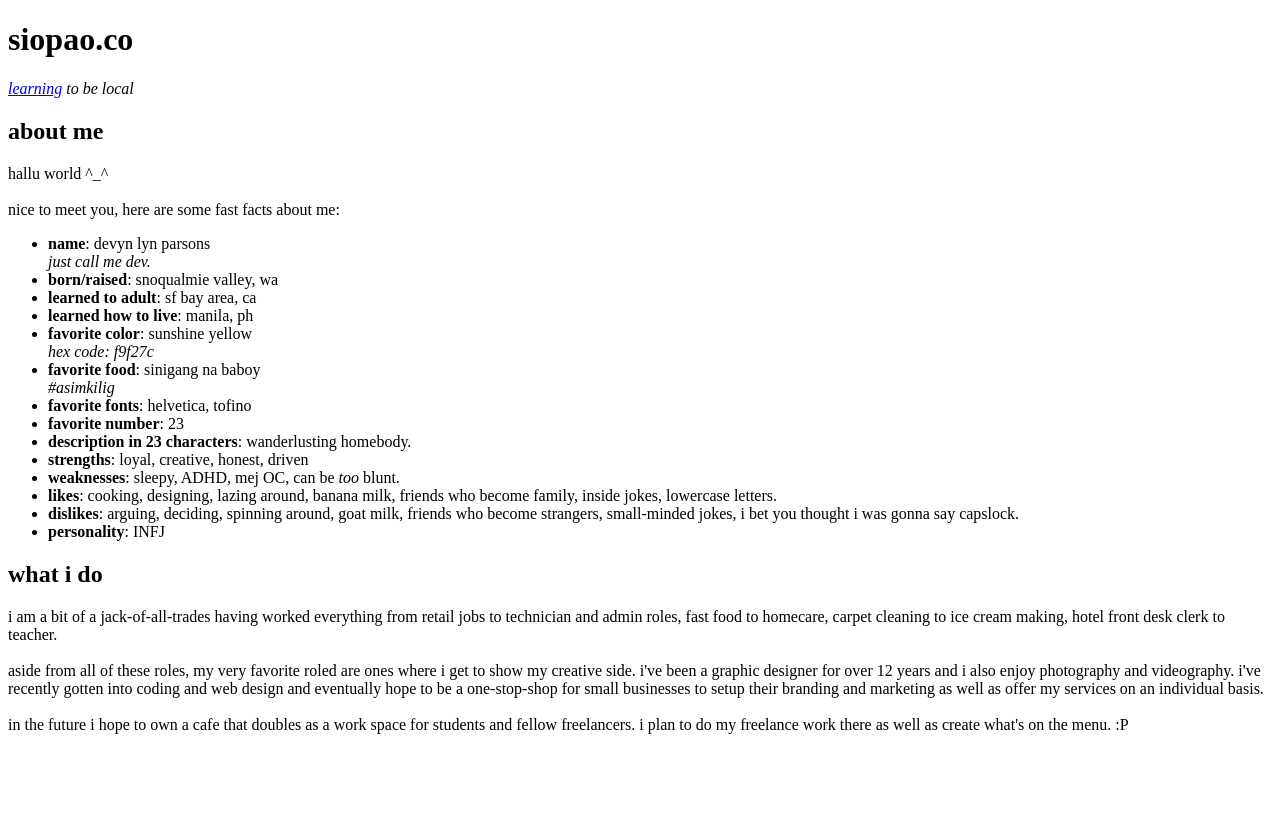
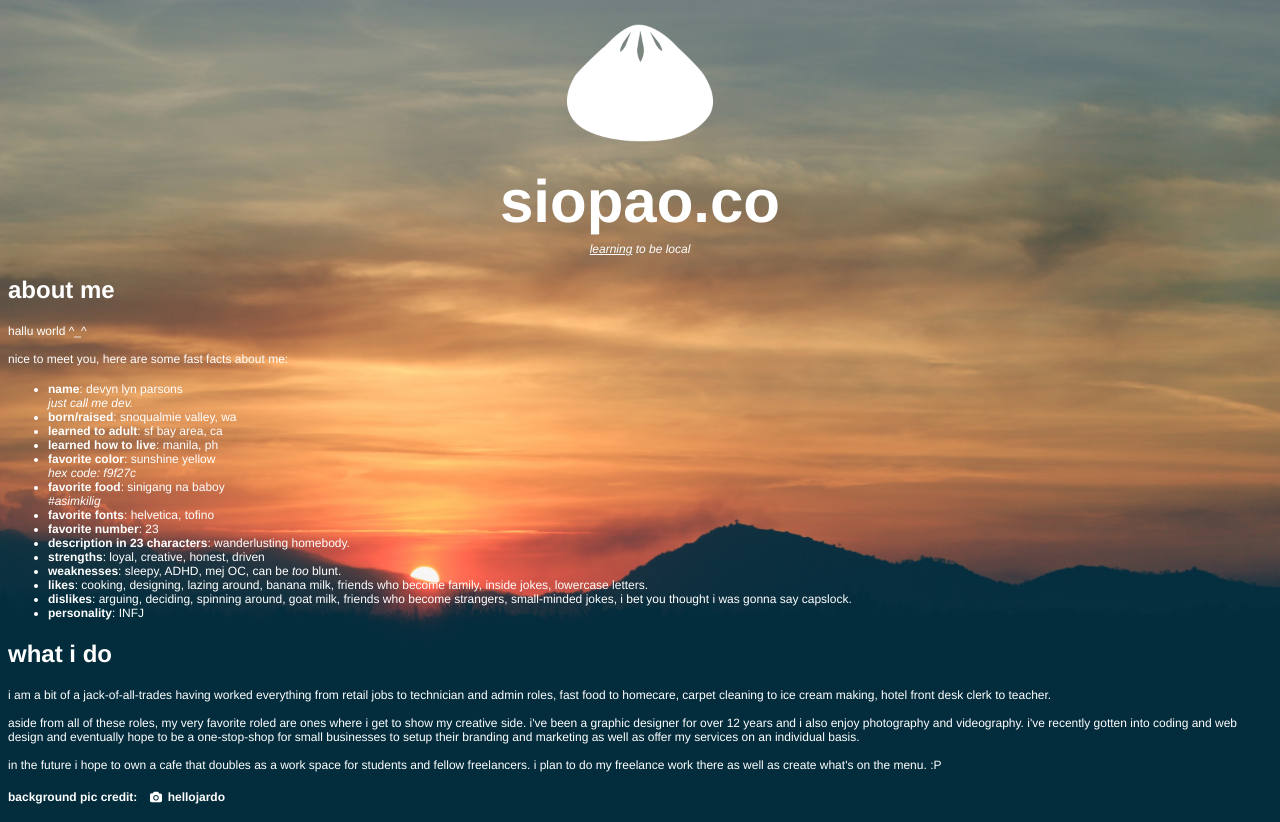
Before and after one commit to devynlyn/siopao_github, a plain HTML site: page index.html in a window 1280 px wide. Before the commit the page ends 800 px from the top, so only its background shows below. Drawn offline with Linux system fonts and the light colour scheme; files whose address does not match are found by name.

Commit message:
finished for now

```diff
--- a/index.html
+++ b/index.html
@@ -6,8 +6,10 @@
   </head>
   <body>
     <div class="header">
+      <img src="file:///Users/devyn/Coding%20Projects/siopao/github/resources/images/siopao%20shape.png"
+      style="width:150x;height:150px;">
       <h1>siopao.co</h1>
-      <p><em><a href="http://siopao.co">learning</a> to be local</em></p>
+      <p><em><a href="http://siopao.co" target="_blank">learning</a> to be local</em></p>
     </div>
     <h2>about me</h2>
       <p>hallu world ^_^
@@ -46,8 +48,10 @@
         <br /><br /> in the future i hope to own a cafe that doubles as a work space
         for students and fellow freelancers. i plan to do my freelance work there
         as well as create what's on the menu. :P
-        </menu>
-        </thead>
+
+        <p class="footer"> background pic credit: <a style=";color:white;text-decoration:none;padding:4px 6px;font-family:-apple-system, BlinkMacSystemFont, &quot;San Francisco&quot;, &quot;Helvetica Neue&quot;, Helvetica, Ubuntu, Roboto, Noto, &quot;Segoe UI&quot;, Arial, sans-serif;font-size:12px;font-weight:bold;line-height:1.2;display:inline-block;border-radius:3px;" href="https://unsplash.com/@jardo?utm_medium=referral&amp;utm_campaign=photographer-credit&amp;utm_content=creditBadge" target="_blank" rel="noopener noreferrer" title="Download free do whatever you want high-resolution photos from hellojardo"><span style="display:inline-block;padding:2px 3px;"><svg xmlns="http://www.w3.org/2000/svg" style="height:12px;width:auto;position:relative;vertical-align:middle;top:-1px;fill:white;" viewBox="0 0 32 32"><title></title><path d="M20.8 18.1c0 2.7-2.2 4.8-4.8 4.8s-4.8-2.1-4.8-4.8c0-2.7 2.2-4.8 4.8-4.8 2.7.1 4.8 2.2 4.8 4.8zm11.2-7.4v14.9c0 2.3-1.9 4.3-4.3 4.3h-23.4c-2.4 0-4.3-1.9-4.3-4.3v-15c0-2.3 1.9-4.3 4.3-4.3h3.7l.8-2.3c.4-1.1 1.7-2 2.9-2h8.6c1.2 0 2.5.9 2.9 2l.8 2.4h3.7c2.4 0 4.3 1.9 4.3 4.3zm-8.6 7.5c0-4.1-3.3-7.5-7.5-7.5-4.1 0-7.5 3.4-7.5 7.5s3.3 7.5 7.5 7.5c4.2-.1 7.5-3.4 7.5-7.5z"></path></svg></span><span style="display:inline-block;padding:2px 3px;">hellojardo</span></a>
+        </p>
+        </head>
 
 
 
--- a/resources/css/style.css
+++ b/resources/css/style.css
@@ -0,0 +1,31 @@
+*{
+  font-family: helvetica;
+  color: white;
+}
+
+body{
+  background: url("file:///Users/devyn/Coding%20Projects/siopao/github/resources/images/sunset.jpg");
+  background-size: 100%;
+  background-repeat: repeat;
+}
+
+h1{
+  font-size: 60px;
+  line-height: 0px;
+}
+
+p{
+  font-size: 12px;
+}
+
+li{
+  font-size: 12px;
+}
+
+.header{
+  text-align: center;
+}
+
+.footer{
+  font-weight: bold;
+}
```
Also changed, not shown: resources/images/siopao shape.png (added), resources/images/sunset.jpg (added), 3 other files.
